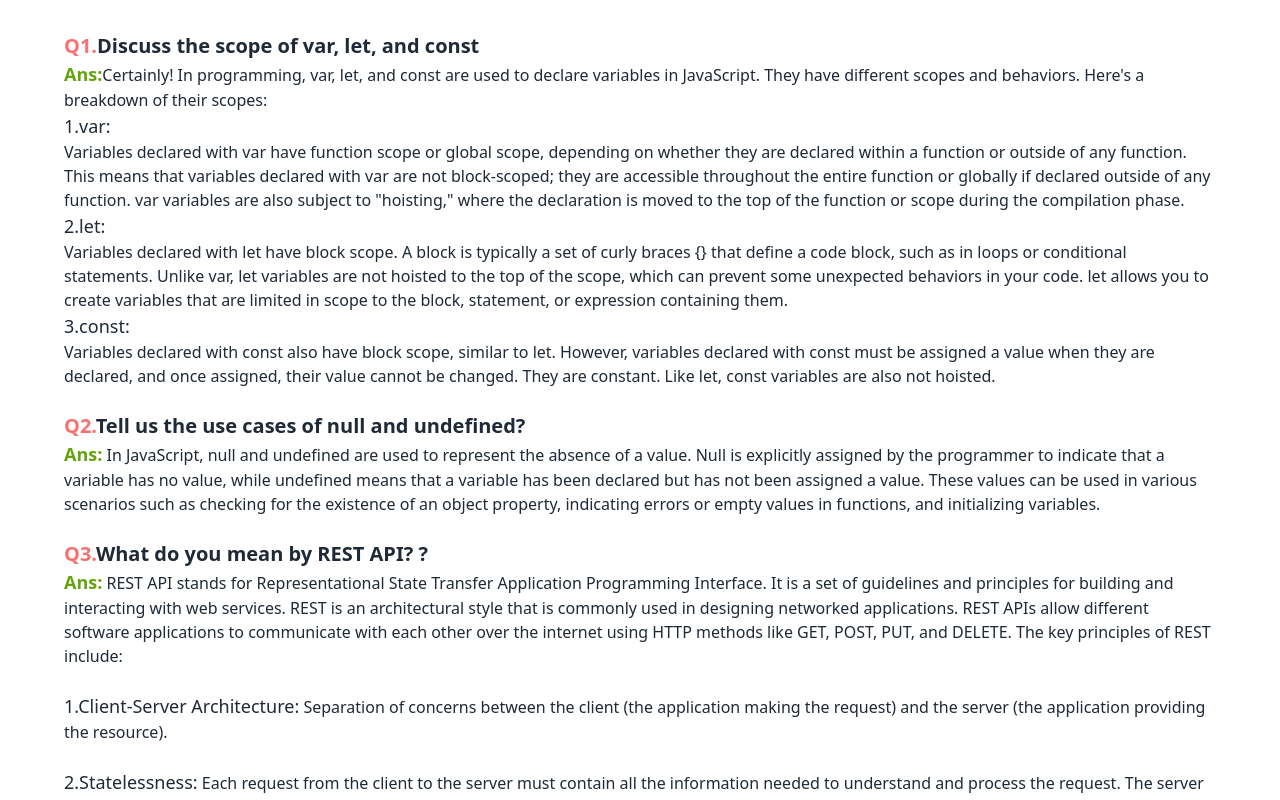
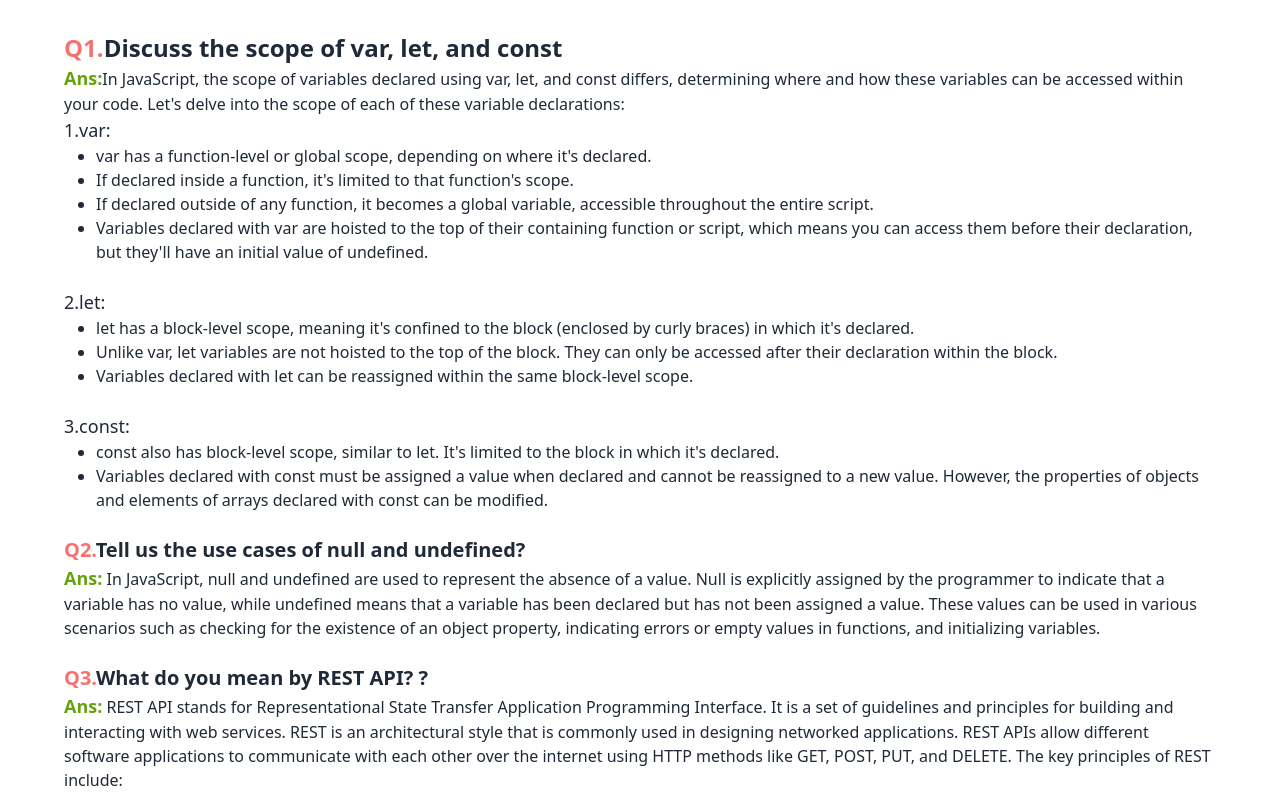
Before and after one commit to sadia111-a/PH-Tube-Website, a plain HTML site: page qus.html in a window 1280 px wide. Shown: the top 800 px of the page. Drawn offline with nearby package versions, Linux system fonts and the light colour scheme.

Commit message:
questiont portion some done

```diff
--- a/qus.html
+++ b/qus.html
@@ -13,37 +13,40 @@
   </head>
   <body class="max-w-screen-xl mx-auto px-8 md:px-16 lg:px-16 my-8">
     <div>
-      <h3 class="text-xl font-semibold">
+      <h3 class="text-2xl font-semibold">
         <span class="text-red-400">Q1.</span>Discuss the scope of var, let, and
         const
       </h3>
       <p>
-        <span class="text-lime-600 font-semibold text-lg">Ans:</span>Certainly!
-        In programming, var, let, and const are used to declare variables in
-        JavaScript. They have different scopes and behaviors. Here's a breakdown
-        of their scopes: <br />
+        <span class="text-lime-600 font-semibold text-lg">Ans:</span>In
+        JavaScript, the scope of variables declared using var, let, and const
+        differs, determining where and how these variables can be accessed
+        within your code. Let's delve into the scope of each of these variable
+        declarations:
+        <br />
         <span class="text-lg font-medium">1.var:</span> <br />
-        Variables declared with var have function scope or global scope,
-        depending on whether they are declared within a function or outside of
-        any function. This means that variables declared with var are not
-        block-scoped; they are accessible throughout the entire function or
-        globally if declared outside of any function. var variables are also
-        subject to "hoisting," where the declaration is moved to the top of the
-        function or scope during the compilation phase. <br />
+        <ul class="list-disc pl-8">
+          <li>var has a function-level or global scope, depending on where it's declared.</li>
+          <li>If declared inside a function, it's limited to that function's scope.</li>
+          <li>If declared outside of any function, it becomes a global variable, accessible throughout the entire script.</li>
+          <li>Variables declared with var are hoisted to the top of their containing function or script, which means you can access them before their declaration, but they'll have an initial value of undefined.</li>
+        </ul>
+        <br />
         <span class="text-lg font-medium">2.let:</span> <br />
+       <ul class="list-disc pl-8">
+        <li>let has a block-level scope, meaning it's confined to the block (enclosed by curly braces) in which it's declared.</li>
+        <li>Unlike var, let variables are not hoisted to the top of the block. They can only be accessed after their declaration within the block.</li>
+        <li>Variables declared with let can be reassigned within the same block-level scope.</li>
 
-        Variables declared with let have block scope. A block is typically a set
-        of curly braces {} that define a code block, such as in loops or
-        conditional statements. Unlike var, let variables are not hoisted to the
-        top of the scope, which can prevent some unexpected behaviors in your
-        code. let allows you to create variables that are limited in scope to
-        the block, statement, or expression containing them. <br />
+       </ul>
+
+        <br />
         <span class="text-lg font-medium">3.const:</span> <br />
 
-        Variables declared with const also have block scope, similar to let.
-        However, variables declared with const must be assigned a value when
-        they are declared, and once assigned, their value cannot be changed.
-        They are constant. Like let, const variables are also not hoisted.
+        <ul class="list-disc pl-8">
+          <li>const also has block-level scope, similar to let. It's limited to the block in which it's declared.</li>
+          <li>Variables declared with const must be assigned a value when declared and cannot be reassigned to a new value. However, the properties of objects and elements of arrays declared with const can be modified.</li>
+        </ul>
       </p>
     </div>
     <!-- second question -->
```
Also changed, not shown: index.js (+2 -7 lines).
